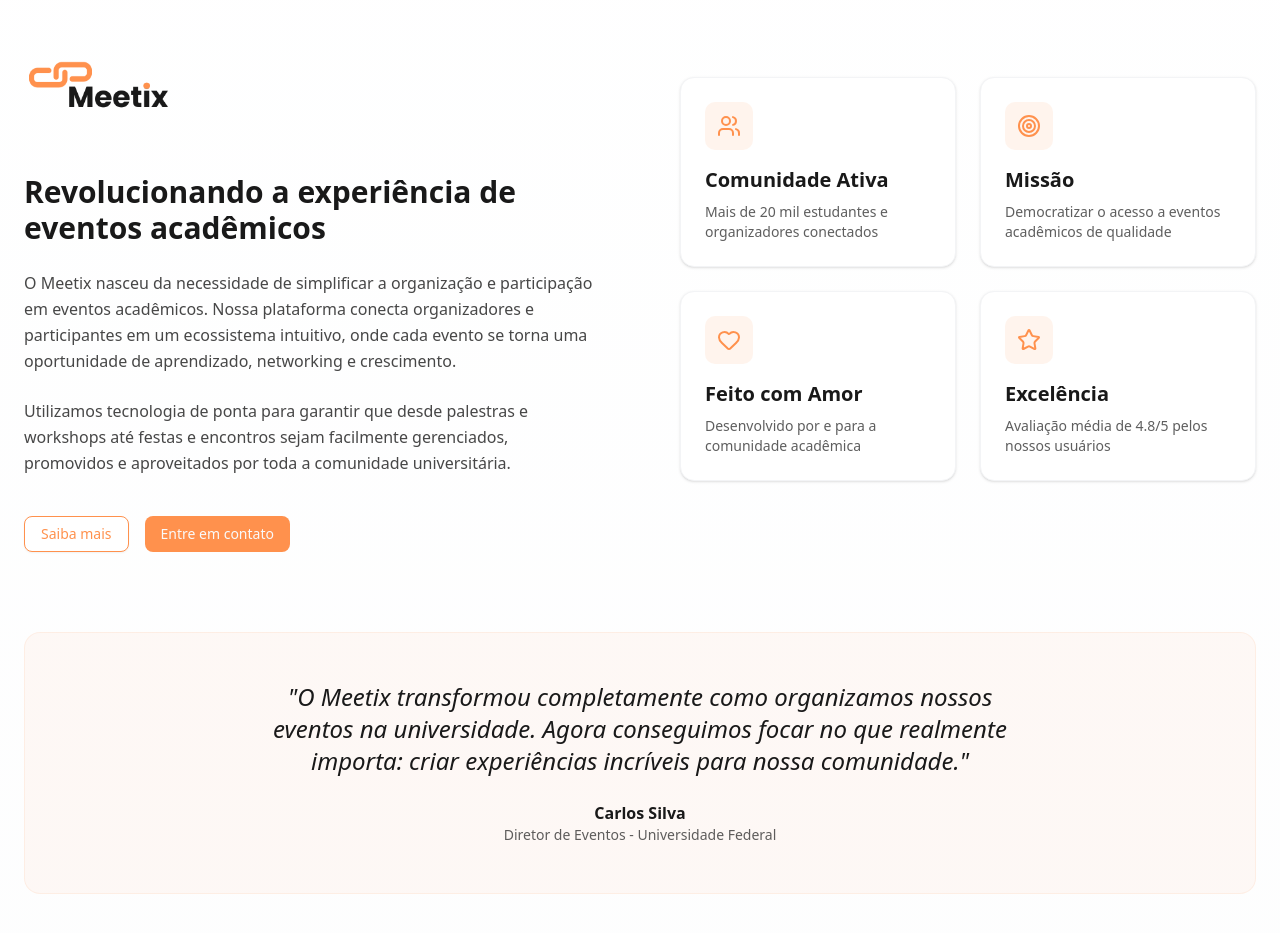
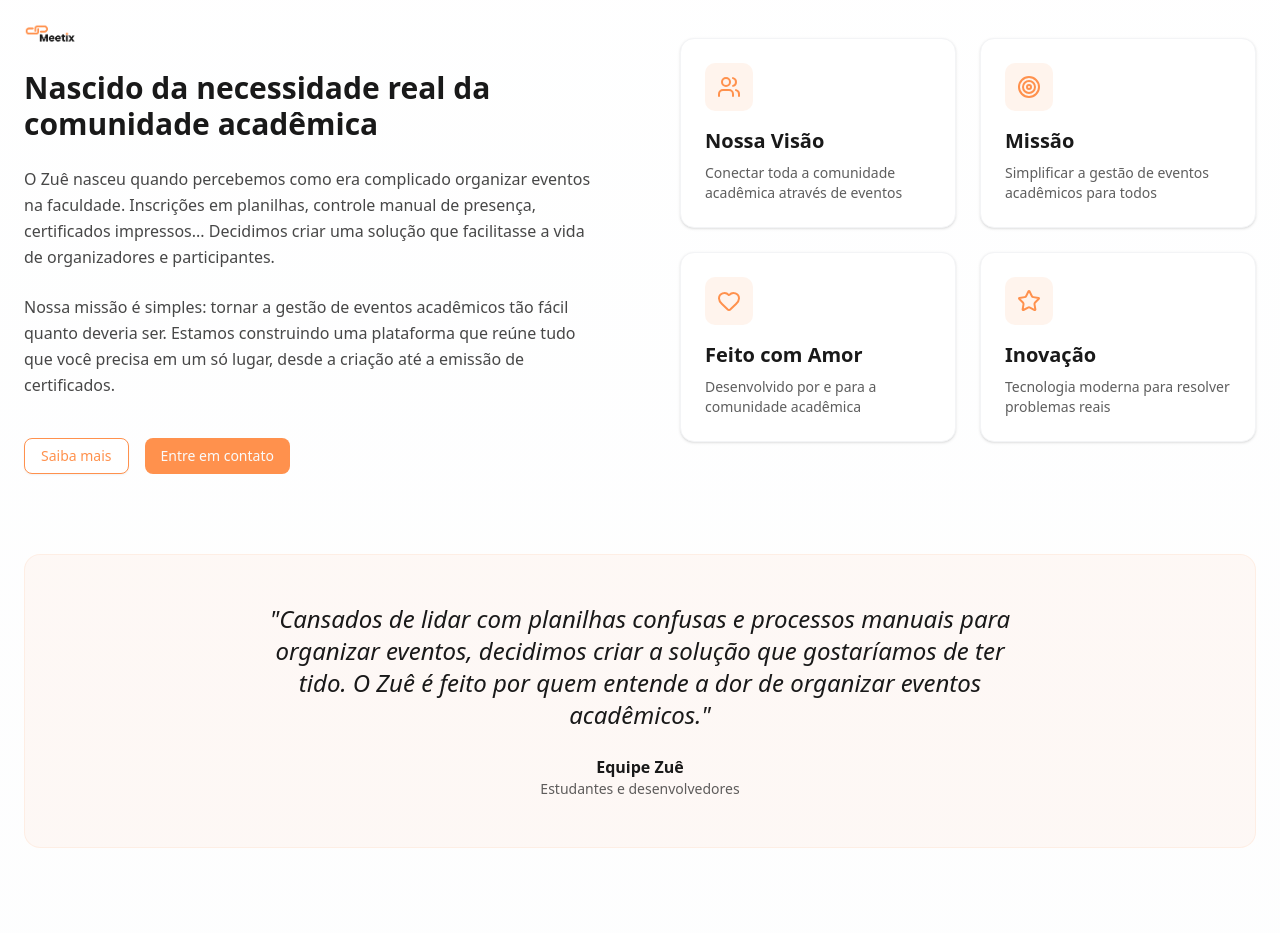
Before and after one commit to JoaoLucasCordeiro/meetix-frontend, a React (Vite) app: page / in a window 1280 px wide. Shown: the part 1920-2853 px from the top of the page. Built offline with nearby package versions, Linux system fonts and the light colour scheme.

Commit message:
refactor: reescrever seção About com conteúdo autêntico e realista

```diff
--- a/src/components/shared/landing-page/About.tsx
+++ b/src/components/shared/landing-page/About.tsx
@@ -5,7 +5,7 @@ import { Link } from "react-router-dom";
 
 export default function About() {
     return (
-        <section className="w-full py-16 md:py-24 lg:py-32 bg-gradient-to-b from-white to-gray-50/30">
+        <section id="about" className="w-full py-16 md:py-24 lg:py-32 bg-gradient-to-b from-white to-gray-50/30">
             <div className="container px-4 md:px-6 mx-auto">
                 {/* Cabeçalho */}
                 <motion.div
@@ -19,7 +19,7 @@ export default function About() {
                         <Rocket className="h-6 w-6 text-[#ff914d]" />
                     </div>
                     <h2 className="text-3xl md:text-4xl lg:text-5xl font-bold tracking-tight text-[#191919] mb-4">
-                        Sobre o <span className="text-[#ff914d]">Meetix</span>
+                        Sobre o <span className="text-[#ff914d]">Zuê</span>
                     </h2>
                     <p className="text-lg text-[#191919]/70 max-w-3xl mx-auto">
                         Conheça a plataforma que está transformando a maneira como a comunidade acadêmica cria e participa de eventos
@@ -38,31 +38,32 @@ export default function About() {
                         <div className="flex items-center gap-3 mb-2">
                             <img
                                 src="/logo.png"
-                                alt="Meetix Logo"
+                                alt="Zuê Logo"
                                 className="
-                    h-24 w-auto
-                    md:h-32
-                    lg:h-40
+                    h-8 w-auto
+                    md:h-11
+                    lg:h-14
                     transition-all duration-300
-                    max-h-[20vw]
+                    max-h-[7vw]
                 "
                                 style={{ maxWidth: "100%" }}
                             />
                         </div>
 
                         <h3 className="text-2xl md:text-3xl font-bold text-[#191919]">
-                            Revolucionando a experiência de eventos acadêmicos
+                            Nascido da necessidade real da comunidade acadêmica
                         </h3>
 
                         <p className="text-[#191919]/80 leading-relaxed">
-                            O Meetix nasceu da necessidade de simplificar a organização e participação em eventos acadêmicos.
-                            Nossa plataforma conecta organizadores e participantes em um ecossistema intuitivo, onde cada evento
-                            se torna uma oportunidade de aprendizado, networking e crescimento.
+                            O Zuê nasceu quando percebemos como era complicado organizar eventos na faculdade.
+                            Inscrições em planilhas, controle manual de presença, certificados impressos...
+                            Decidimos criar uma solução que facilitasse a vida de organizadores e participantes.
                         </p>
 
                         <p className="text-[#191919]/80 leading-relaxed">
-                            Utilizamos tecnologia de ponta para garantir que desde palestras e workshops até festas e encontros
-                            sejam facilmente gerenciados, promovidos e aproveitados por toda a comunidade universitária.
+                            Nossa missão é simples: tornar a gestão de eventos acadêmicos tão fácil quanto deveria ser.
+                            Estamos construindo uma plataforma que reúne tudo que você precisa em um só lugar,
+                            desde a criação até a emissão de certificados.
                         </p>
 
                         <div className="pt-4 flex flex-col sm:flex-row gap-4">
@@ -96,9 +97,9 @@ export default function About() {
                             <div className="bg-[#ff914d]/10 h-12 w-12 rounded-lg flex items-center justify-center mb-4">
                                 <Users className="h-6 w-6 text-[#ff914d]" />
                             </div>
-                            <h4 className="text-xl font-bold text-[#191919] mb-2">Comunidade Ativa</h4>
+                            <h4 className="text-xl font-bold text-[#191919] mb-2">Nossa Visão</h4>
                             <p className="text-[#191919]/70 text-sm">
-                                Mais de 20 mil estudantes e organizadores conectados
+                                Conectar toda a comunidade acadêmica através de eventos
                             </p>
                         </div>
 
@@ -108,7 +109,7 @@ export default function About() {
                             </div>
                             <h4 className="text-xl font-bold text-[#191919] mb-2">Missão</h4>
                             <p className="text-[#191919]/70 text-sm">
-                                Democratizar o acesso a eventos acadêmicos de qualidade
+                                Simplificar a gestão de eventos acadêmicos para todos
                             </p>
                         </div>
 
@@ -126,9 +127,9 @@ export default function About() {
                             <div className="bg-[#ff914d]/10 h-12 w-12 rounded-lg flex items-center justify-center mb-4">
                                 <Star className="h-6 w-6 text-[#ff914d]" />
                             </div>
-                            <h4 className="text-xl font-bold text-[#191919] mb-2">Excelência</h4>
+                            <h4 className="text-xl font-bold text-[#191919] mb-2">Inovação</h4>
                             <p className="text-[#191919]/70 text-sm">
-                                Avaliação média de 4.8/5 pelos nossos usuários
+                                Tecnologia moderna para resolver problemas reais
                             </p>
                         </div>
                     </motion.div>
@@ -144,12 +145,13 @@ export default function About() {
                 >
                     <div className="text-center max-w-3xl mx-auto">
                         <p className="text-xl md:text-2xl italic text-[#191919] mb-6">
-                            "O Meetix transformou completamente como organizamos nossos eventos na universidade.
-                            Agora conseguimos focar no que realmente importa: criar experiências incríveis para nossa comunidade."
+                            "Cansados de lidar com planilhas confusas e processos manuais para organizar eventos,
+                            decidimos criar a solução que gostaríamos de ter tido. O Zuê é feito por quem entende
+                            a dor de organizar eventos acadêmicos."
                         </p>
                         <div>
-                            <p className="font-semibold text-[#191919]">Carlos Silva</p>
-                            <p className="text-sm text-[#191919]/70">Diretor de Eventos - Universidade Federal</p>
+                            <p className="font-semibold text-[#191919]">Equipe Zuê</p>
+                            <p className="text-sm text-[#191919]/70">Estudantes e desenvolvedores</p>
                         </div>
                     </div>
                 </motion.div>
```
